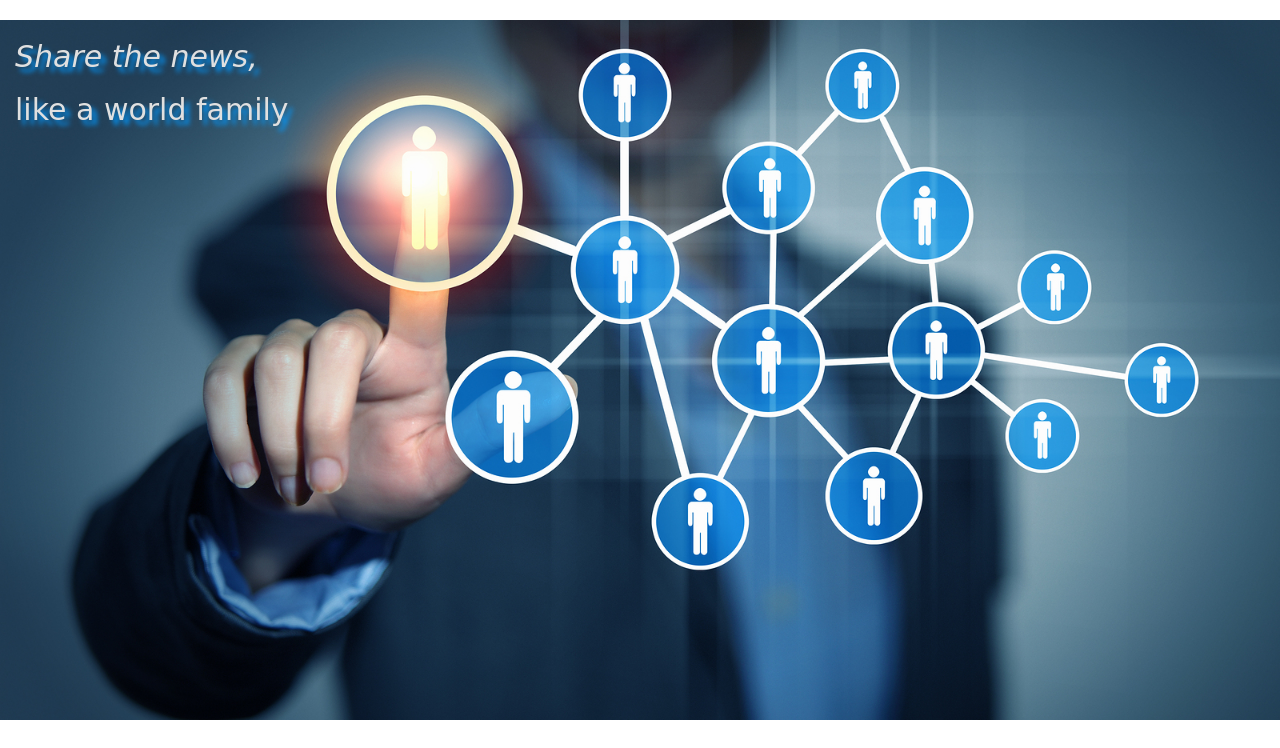
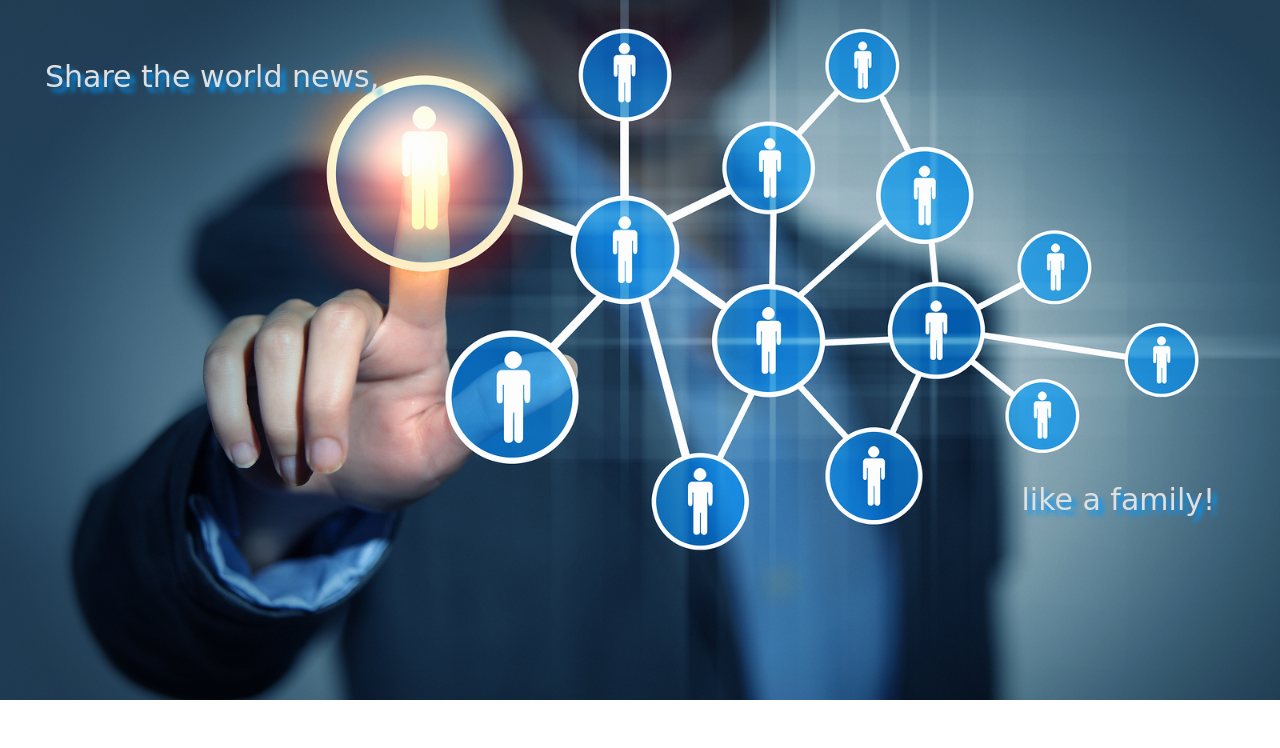
Before and after one commit to chuckcwh/news_room, a Django app: page / in a window 1280 px wide. Shown: the part 52-800 px from the top of the page. Run offline with Django 3.2, Linux system fonts and the light colour scheme; some libraries are stand-ins or nearby versions.

Commit message:
changed css

```diff
--- a/news/static/css/main.css
+++ b/news/static/css/main.css
@@ -1,5 +1,5 @@
 #wrap {
-margin-top: 20px;
+margin-top: -20px;
 min-height: 100%;
 background-image: url('../img/background.jpg');
 background-repeat: no-repeat;
@@ -11,7 +11,18 @@ width: 100%;
 }
 
 #home_title h2{
+    margin-left: 30px;
+    margin-top: 60px;
     font-family: cursive;
     color: #E0E0E0 ;
     text-shadow: 5px 5px 5px #0099FF;
 }
+
+#home_title2 h2{
+    float: right;
+    margin-top: 380px;
+    margin-right: 50px;
+    font-family: cursive;
+    color: #E0E0E0 ;
+    text-shadow: 5px 5px 5px #0099FF;
+}
--- a/news/templates/continents_news/news.html
+++ b/news/templates/continents_news/news.html
@@ -6,8 +6,6 @@
 
 
 {% block content %}
-    <h1>News</h1>
-    <hr>
     {% include 'includes/categories.html' %}
 
     {% for post in news %}
--- a/news/templates/home.html
+++ b/news/templates/home.html
@@ -7,7 +7,7 @@
 
 {% block content %}
     <div id="wrap" class="container-fluid menu_restaurant">
-    <div id="home_title"><h2><i>Share the news,</i></h2></div>
-    <div id="home_title"><h2>like a world family</h2></div>
+    <div id="home_title"><h2>Share the world news,</h2></div>
+    <div id="home_title2"><h2>like a family!</h2></div>
     </div>
 {% endblock content %}
--- a/news/templates/includes/categories.html
+++ b/news/templates/includes/categories.html
@@ -1,5 +1,10 @@
 {% load staticfiles %}
 <img src="{% static 'img/world_camera.jpg' %}"/>
+<ul class="nav nav-tabs" role="tablist">
+  <li class="active"><a href="#">Home</a></li>
+  <li><a href="#">Profile</a></li>
+  <li><a href="#">Messages</a></li>
+</ul>
 <a href="{% url 'news' %}">All</a>
  | <a href="{% url 'north_america' %}">North America</a>
  | <a href="{% url 'south_america' %}">South America</a>
```
